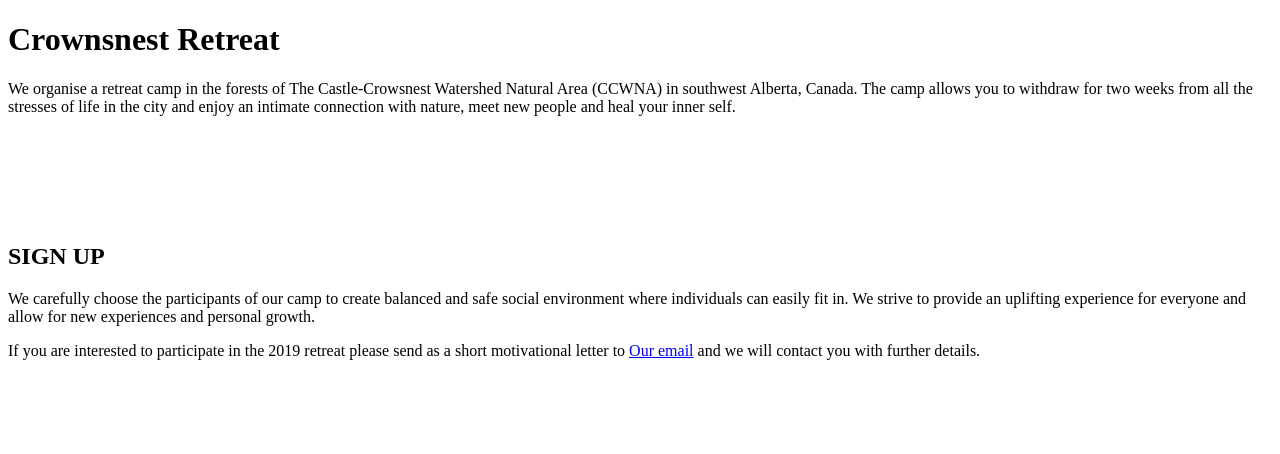
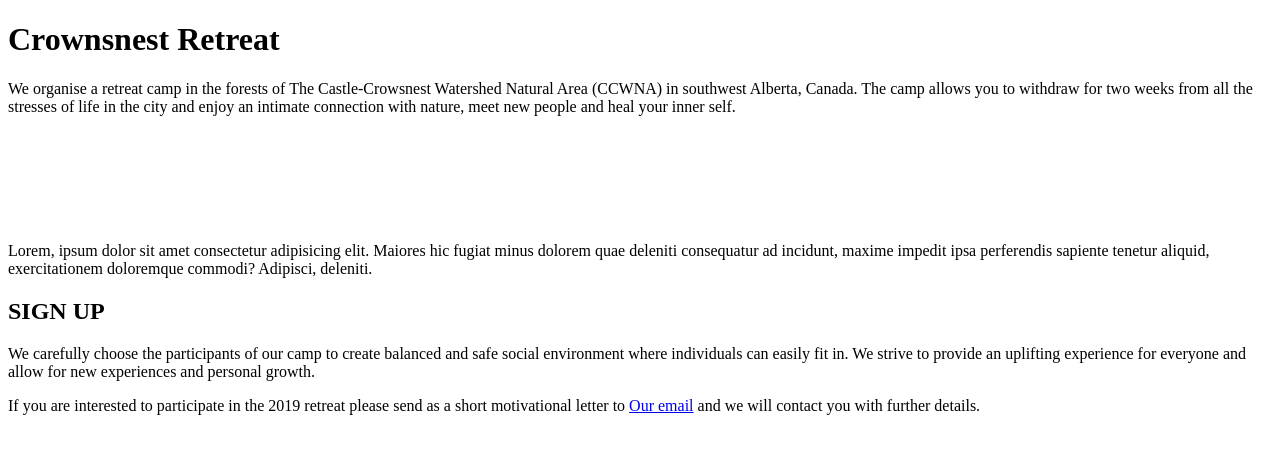
Before and after one commit to Swayndev/retreat, a plain HTML site: page index.html in a window 1280 px wide. Drawn offline with Linux system fonts and the light colour scheme.

Commit message:
second commit

```diff
--- a/index.html
+++ b/index.html
@@ -32,6 +32,8 @@
             <p class="box__nature__text"></p>
         </div>
 
+        <p>Lorem, ipsum dolor sit amet consectetur adipisicing elit. Maiores hic fugiat minus dolorem quae deleniti consequatur ad incidunt, maxime impedit ipsa perferendis sapiente tenetur aliquid, exercitationem doloremque commodi? Adipisci, deleniti.</p>
+
 
 
 
```
